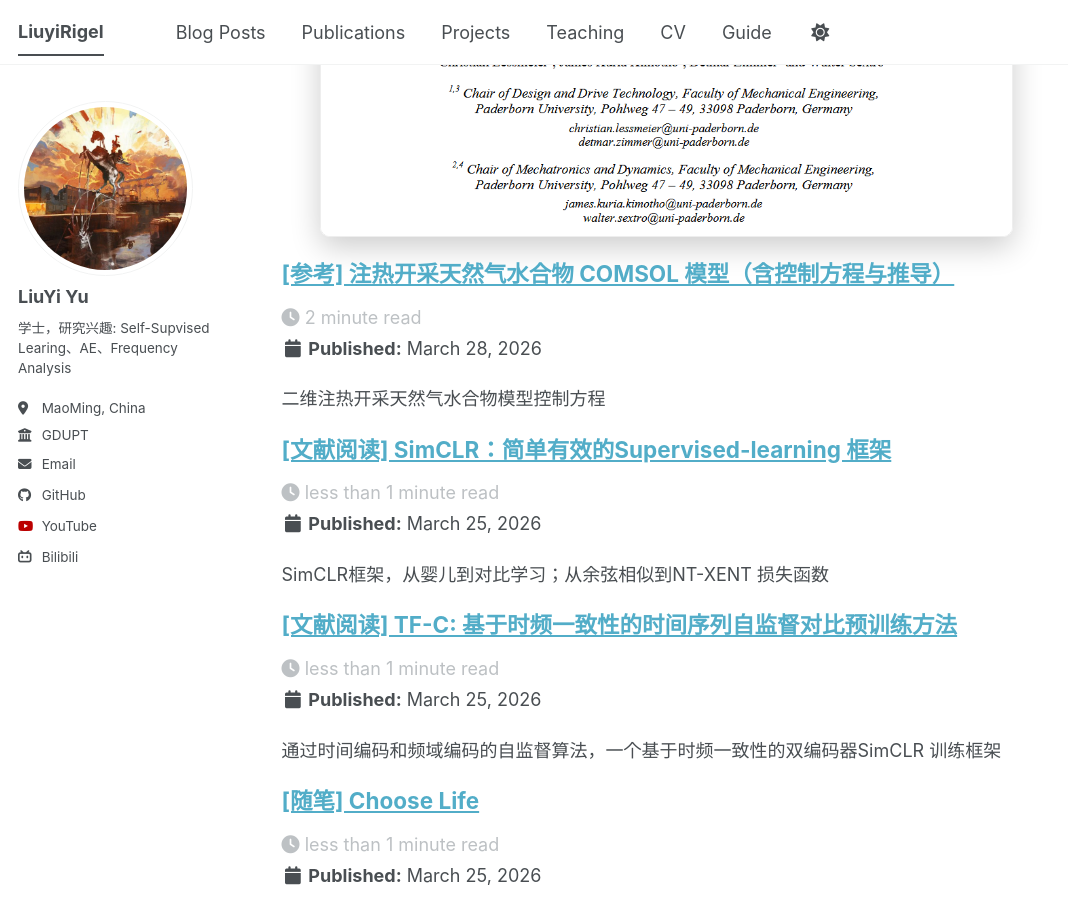
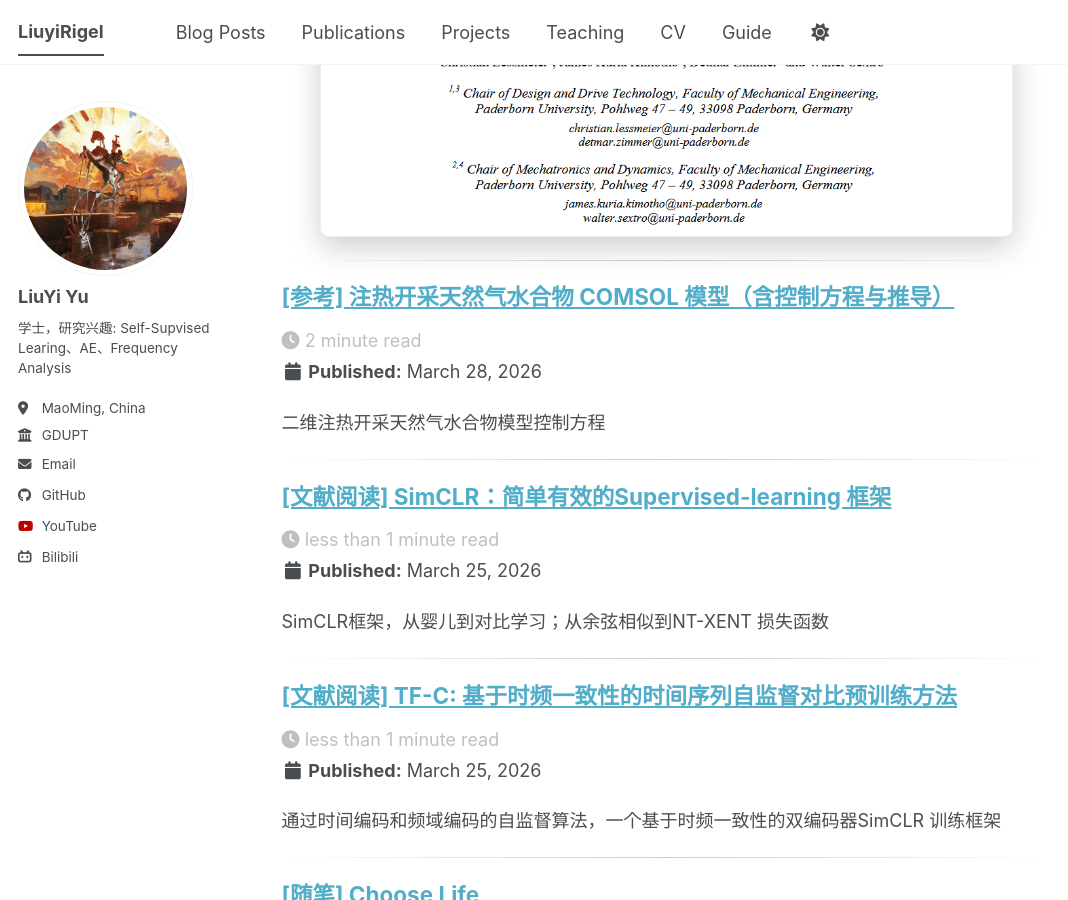
Before and after one commit to LiuyiRigel/LiuyiRigel.github.io, a Jekyll site: the page built from _pages/about.md, in a window 1280 px wide and 900 px high, scrolled down 640 px. Shown: the whole window, without its empty margins (0-1068 px from the left). Built offline with Jekyll 4.4.1, drawn with Linux system fonts in a browser that asks for light colours; a script bundle is joined from its source files by our own code; library files that are not in the unit come from our copies.

Commit message:
modified:   _pages/about.md 解决 分割线不生效 <hr> -- <div> 	modified:   _posts/2026-04-03-Paper-note-4.md 增加文本中的图后空白

```diff
--- a/_pages/about.md
+++ b/_pages/about.md
@@ -21,7 +21,12 @@ This is the front page of my website blog. 一点互联网角落的碎碎念
 
 
 {% for post in site.posts limit:5 %}
-  {% include archive-single.html %}
+  {% include archive-single.html  %}
+
+  {% unless forloop.last %}
+<div style="height: 1px; background: linear-gradient(to right, rgba(0,0,0,0), rgba(0,0,0,0.2), rgba(0,0,0,0)); margin: 20px 0; clear: both;"></div>
+  {% endunless %}
+
 {% endfor %}
 
 
```
Also changed, not shown: _posts/2026-04-03-Paper-note-4.md (+2 -0 lines).
